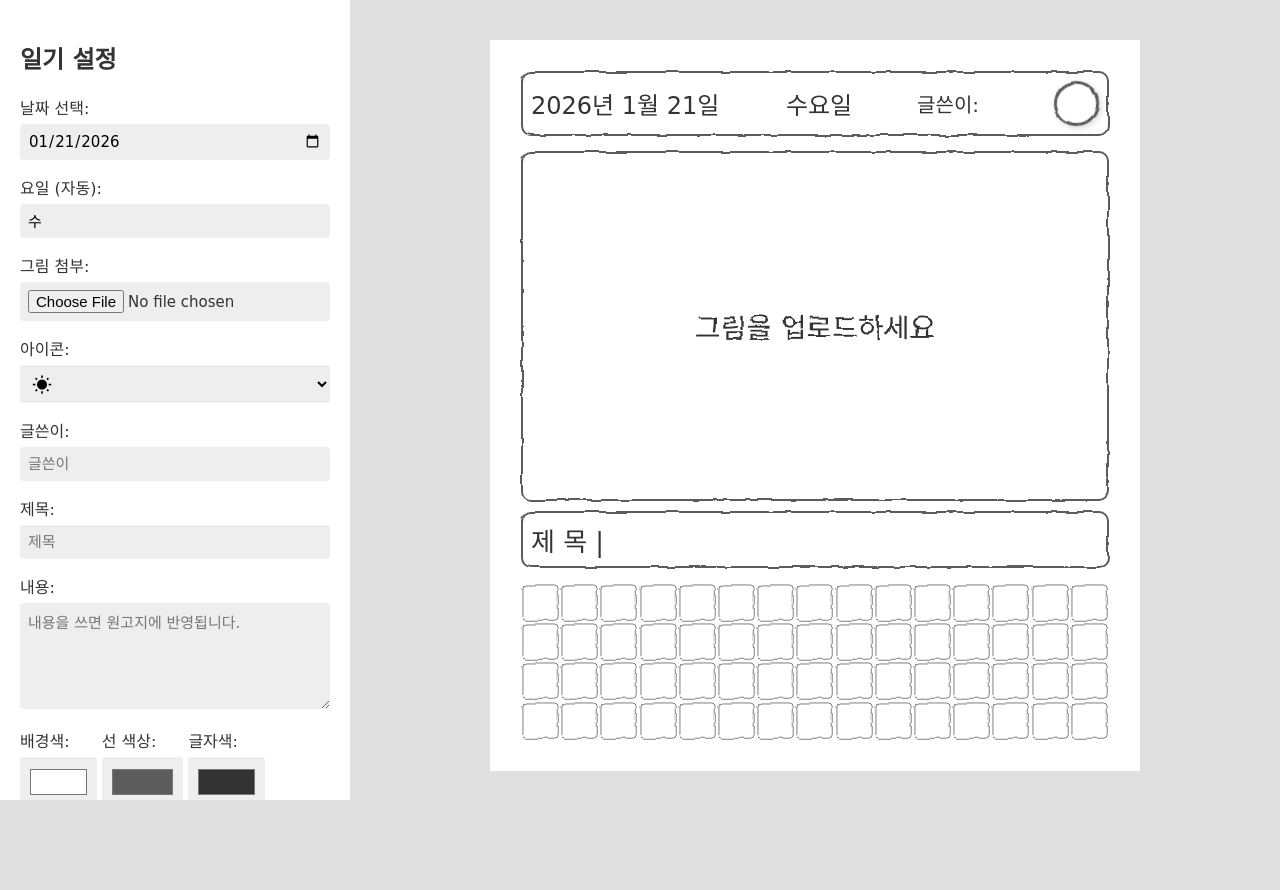
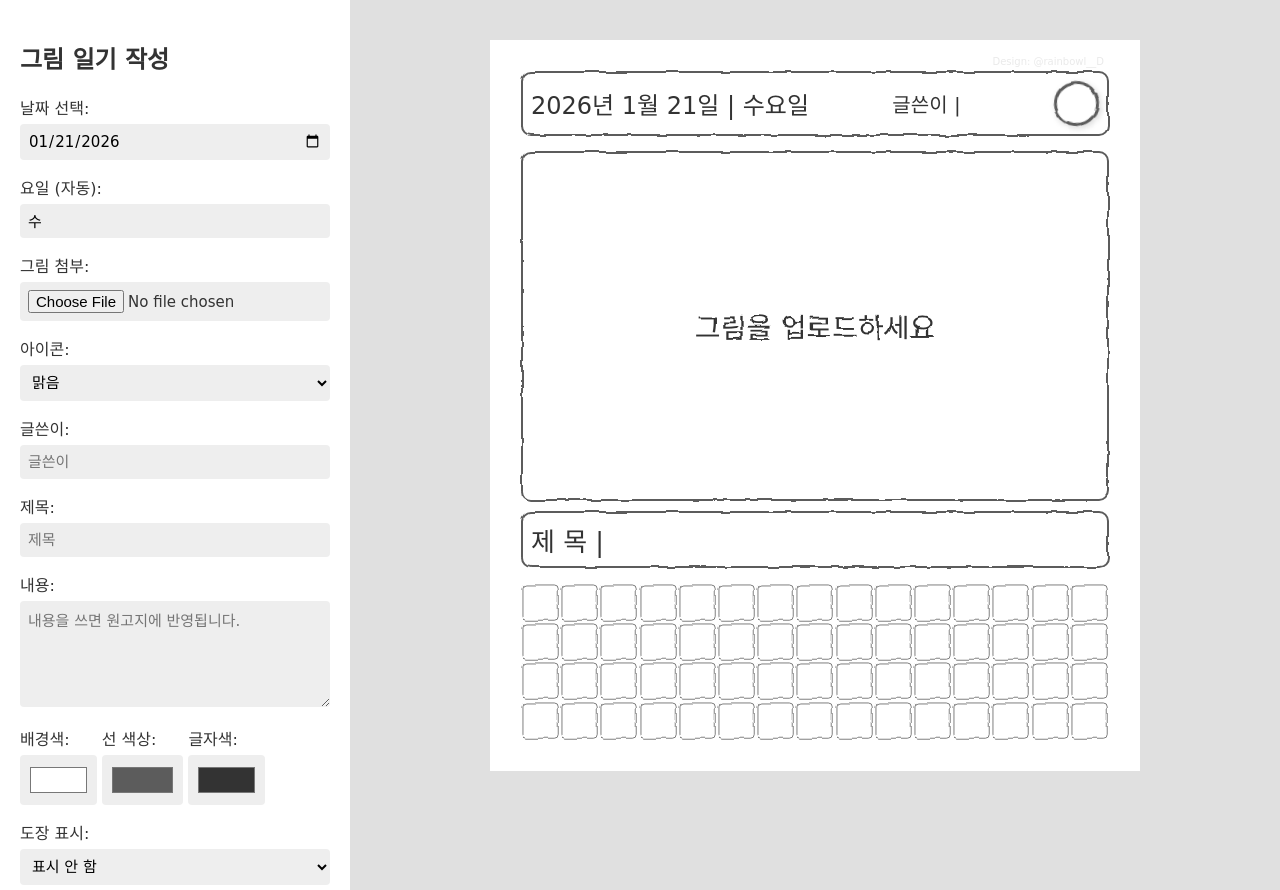
Before and after one commit to Rainbowl-D/imgDiary, a plain HTML site: page index.html in a window 1280 px wide. Shown: the top 890 px of the page. Before the commit the page ends 800 px from the top, so only its background shows below. Drawn offline with nearby package versions, Linux system fonts and the light colour scheme; a web font is replaced by a local one.

Commit message:
Add files via upload

```diff
--- a/index.html
+++ b/index.html
@@ -27,8 +27,7 @@
 <body>
 <button id="openEditor" class="mobile-open-btn" style="display: none;">편집</button>
 <div class="editor-panel" id="editorPanel">
-    <button class="toggle-editor" id="closeEditor">닫기 ✖</button>
-    <h2>일기 설정</h2>
+    <h2>그림 일기 작성</h2>
     <div class="input-group">
         <label>날짜 선택: <input type="date" id="dateInput"></label>
         <label>요일 (자동): <input type="text" id="dayInput" readonly></label>
@@ -55,6 +54,7 @@
         <label>도장 색상: <input type="color" id="stampColorInput" value="#e74c3c"></label>
     </div>
     <button id="saveImage" class="save-btn">그림일기 저장 (.PNG)</button>
+    <button class="toggle-editor" id="closeEditor">닫기 ✖</button>
 </div>
 
 <div id="cardArea">
@@ -68,9 +68,11 @@
 
         <div class="drawn-box">
             <div class="header-content">
-                <span id="displayDate">0000년 00월 00일</span>
-                <span id="displayDay">요일</span>
-                <span class="displayWriter">글쓴이:<span id="displayWriter"></span></span>
+                <div class="displayDateBox">
+                    <span id="displayDate">0000년 00월 00일</span> |
+                    <span id="displayDay">요일</span>
+                </div>
+                <span class="displayWriter">글쓴이 | <span id="displayWriter"></span></span>
                 <span><span id="displayWeather"></span></span>
             </div>
         </div>
@@ -95,4 +97,5 @@
 <script src="script.js"></script>
 
 </body>
+
 </html>
--- a/script.js
+++ b/script.js
@@ -4,6 +4,8 @@ const MOOD_DATA = {
         'sunny': { icon: 'wb_sunny', label: '맑음' },
         'cloudy': { icon: 'filter_drama', label: '흐림' },
         'rainy': { icon: 'umbrella', label: '비' },
+        'air': { icon: 'air', label: '바람' },
+        'electric': { icon: 'electric_bolt', label: '번개' },
         'snowy': { icon: 'ac_unit', label: '눈' }
     },
     "기분": {
@@ -11,15 +13,52 @@ const MOOD_DATA = {
         'neutral': { icon: 'sentiment_satisfied', label: '보통' },
         'sad': { icon: 'sentiment_very_dissatisfied', label: '우울' },
         'angry': { icon: 'mood_bad', label: '화남' },
-        'soso': { icon: 'sentiment_neutral', label: '정색' }
+        'soso': { icon: 'sentiment_neutral', label: '정색' },
+        'heart_broken': { icon: 'heart_broken', label: '마상' },
+        'thumb_up_alt': { icon: 'thumb_up_alt', label: '따봉' },
+        'thumb_down_alt': { icon: 'thumb_down_alt', label: '붐따' }
     },
     "활동": {
-        'study': { icon: 'menu_book', label: '공부' },
+        'study': { icon: 'menu_book', label: '공부,독서' },
         'work': { icon: 'laptop_mac', label: '업무' },
         'exercise': { icon: 'fitness_center', label: '운동' },
         'rest': { icon: 'bedtime', label: '휴식' },
         'eat': { icon: 'flatware', label: '식사' },
-        'draw': { icon: 'color_lens', label: '그림' }
+        'create': { icon: 'create', label: '글' },
+        'draw': { icon: 'color_lens', label: '그림' },
+        'shopping': { icon: 'shopping_basket', label: '쇼핑' },
+        'flight': { icon: 'flight', label: '여행' },
+        'videocam': { icon: 'videocam', label: '영화' },
+        'medicatio': { icon: 'medication_liquid', label: '병원' },
+        'cleaning': { icon: 'cleaning_services', label: '청소' },
+        'photo_camera': { icon: 'photo_camera', label: '사진' },
+        'sports_esports': { icon: 'sports_esports', label: '게임' },
+        'textsms': { icon: 'textsms', label: '채팅' }
+    },
+    "아이템": {
+        'star': { icon: 'grade', label: '별' },
+        'favorite': { icon: 'favorite', label: '하트' },
+        'audiotrack': { icon: 'audiotrack', label: '음표' },
+        'schedule': { icon: 'schedule', label: '시계' },
+        'mail': { icon: 'mark_as_unread', label: '메일(편지봉투)' },
+        'calculate': { icon: 'calculate', label: '계산기' },
+        'idea': { icon: 'emoji_objects', label: '아이디어' },
+        'home': { icon: 'home', label: '집' },
+        'coffee': { icon: 'coffee', label: '커피' },
+        'sports_bar': { icon: 'sports_bar', label: '맥주' },
+        'animal': { icon: 'pets', label: '동물' },
+        'emoji_events': { icon: 'emoji_events', label: '트로피' },
+        'pig': { icon: 'savings', label: '돼지저금통' },
+        'build': { icon: 'build', label: '공구' },
+        'smartphone': { icon: 'smartphone', label: '휴대폰' },
+        'battery_1_bar': { icon: 'battery_1_bar', label: '배터리_방전' },
+        'battery_full': { icon: 'battery_full', label: '배터리_완충' },
+        'book': { icon: 'book', label: '책' },
+        'rocket': { icon: 'rocket_launch', label: '로켓' },
+        'delete': { icon: 'delete', label: '쓰레기통' },
+        'luggage': { icon: 'luggage', label: '여행캐리어' },
+        'trending_up': { icon: 'trending_up', label: '상승곡선' },
+        'thermostat': { icon: 'thermostat', label: '온도계' }
     }
 };
 
@@ -34,7 +73,7 @@ function initMoodSelect() {
         for (const [key, info] of Object.entries(items)) {
             const opt = document.createElement('option');
             opt.value = key;
-            opt.innerText = info.icon;
+            opt.innerText = info.label;
             group.appendChild(opt);
         }
         select.appendChild(group);
--- a/style.css
+++ b/style.css
@@ -25,7 +25,7 @@
 }
 
 * { font-family: 'IsYun', cursive; box-sizing: border-box; }
-body { margin: 0; display: flex; background: #e0e0e0; height: 100vh; }
+body { margin: 0; display: flex; flex-wrap: wrap; background: #e0e0e0; height: 100vh; }
 
 /* 에디터 패널 */
 .editor-panel { width: 350px; padding: 20px; background: #fff; color: #333; overflow-y: auto; font-family: 'arial';}
@@ -39,18 +39,27 @@ body { margin: 0; display: flex; background: #e0e0e0; height: 100vh; }
 input[type="color"]{height: 50px;}
 
 /* 일기장 출력 영역 */
-#cardArea { flex: 1; display: flex; justify-content: center; align-items: flex-start; padding: 40px; overflow-y: auto; }
+#cardArea {width: calc(100% - 350px); min-width:700px; display: flex; justify-content: center; align-items: flex-start; flex-wrap: wrap; padding: 40px; overflow: auto; }
 
 /* 자글자글한 필터 정의 (글씨에는 안 먹히게 레이어 분리) */
 .hand-drawn { filter: url(#handDrawn); }
 
 .diary-card {
     position: relative;
+    display: block;
     width: 650px;
     padding: 30px;
     background-color: var(--diary-bg);
     color: var(--diary-text);
     border: 1px solid transparent; /* 필터용 가이드 */
+}
+
+.diary-card::after{
+    content: "Design: @rainbowl__D";
+    position: absolute;
+    top: 15px; right: 35px;
+    font-size: 10px;
+    opacity: 0.1;
 }
 
 /* 헤더, 그림, 제목 영역 */
@@ -86,10 +95,11 @@ input[type="color"]{height: 50px;}
 }
 
 .header-content { display: flex; justify-content: space-between; align-items: center; font-size: 24px; filter: none !important; }
+.displayDateBox{min-width: 255px;}
 #displayDate{min-width: 190px;}
 #displayDay{min-width: 65px;}
 .displayWriter{font-size: 20px;}
-#displayTitle{max-width: 500px;}
+#displayTitle{display: block; max-width: 450px; height: auto; overflow: hidden;}
 
 #displayWeather{
     display: inline-flex;
@@ -113,7 +123,6 @@ input[type="color"]{height: 50px;}
     font-family: 'Material Icons'
 }
 
-#moodSelect,#moodSelect option{font-family: 'Material Icons'; font-size: 20px;}
 
 .image-frame {
     width: 100%;
@@ -231,13 +240,13 @@ input[type="color"]{height: 50px;}
 .toggle-editor {
     display: none; /* 기본적으로는 숨김 */
     width: 100%;
-    padding: 10px;
-    background: #333;
-    color: white;
+    padding: 5px;
+    background: #eee;
+    color: #333;
     border: none;
     border-radius: 4px;
     cursor: pointer;
-    margin-bottom: 10px;
+    margin: 30px 0 10px;
     font-weight: bold;
 }
 
```
